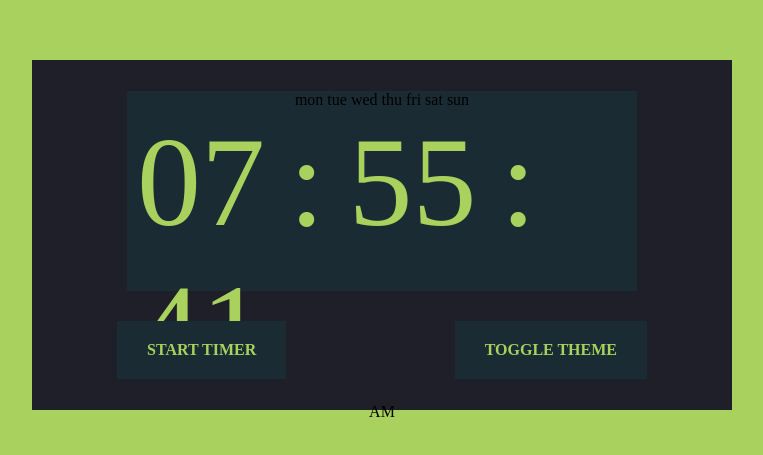
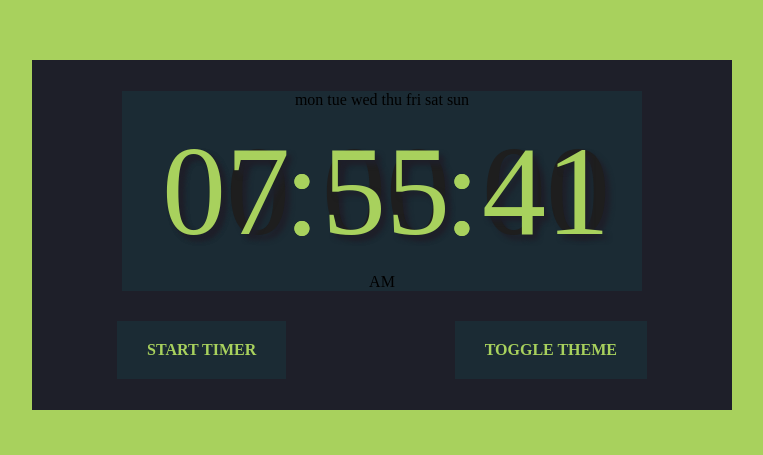
Before and after one commit to cristiAndreiTarasi/Digital_Clock, a plain HTML site: page index.html in a window 1280 px wide. Shown: the part 165-620 px from the top of the page, without its empty margins (258-1021 px from the left). Drawn offline with Linux system fonts and the light colour scheme.

Commit message:
Added mod files

```diff
--- a/index.html
+++ b/index.html
@@ -21,11 +21,27 @@
                     </div>
 
                     <div class="time">
-                        <span class="hour"></span>
-                        <span class="separator">:</span>
-                        <span class="minute"></span>
-                        <span class="separator">:</span>
-                        <span class="second"></span>
+
+                        <!--
+                            I can put every digit in it's own div,
+                            to make them fall right on top of the other set
+                        -->
+
+                        <div class="back">
+                            <span class="hour">00</span>
+                            <span class="separator">:</span>
+                            <span class="minute">00</span>
+                            <span class="separator">:</span>
+                            <span class="second">00</span>
+                        </div>
+
+                        <div class="fore">
+                            <span class="hour">00</span>
+                            <span class="separator">:</span>
+                            <span class="minute">00</span>
+                            <span class="separator">:</span>
+                            <span class="second">00</span>
+                        </div>
                     </div>
 
                     <div class="meridian">AM</div>
--- a/main.css
+++ b/main.css
@@ -26,7 +26,7 @@ body {
 
 .screen {
     background-color: #1b2b34;
-    width: 510px;
+    width: 520px;
     height: 200px;
 
     display: flex;
@@ -35,21 +35,53 @@ body {
     align-items: center;
 }
 
-.time * {
-    flex-basis: 1;
-    padding: 10px;
-    text-align: center;
+.time {
+    width: 520px;
+    position: relative;
+    margin: 0 auto;
+
+}
+
+.back {
+    display: block;
+    width: 520px;
+    position: absolute;
+
+    display: flex;
+    justify-content: center;
+    align-items: center;
+}
+
+.fore .hour, .fore .minute, .fore .second {
+    color: #1e1e1e;
+}
+
+.fore {
+    display: block;
+    width: 520px;
+
+    display: flex;
+    justify-content: center;
+    align-items: center;
+}
+
+.hour, .minute, .second {
+    display: inline-block;
+    width: 120px;
     font-size: 8em;
     color: #a8d15d;
+    text-shadow: 5px 5px 5px #1e1f29;
     font-family: 'Digital-7';
 }
 
-.time:first-child {
-    padding-left: 20px;
-}
-
-.time:last-child {
-    padding-right: 20px;
+.separator {
+    width: 40px;
+    display: inline-block;
+    font-size: 8em;
+    color: #a8d15d;
+    /*text-shadow: 5px 5px 5px #1e1f29;*/
+    font-family: 'Digital-7';
+    text-align: center;
 }
 
 .buttons {
```
